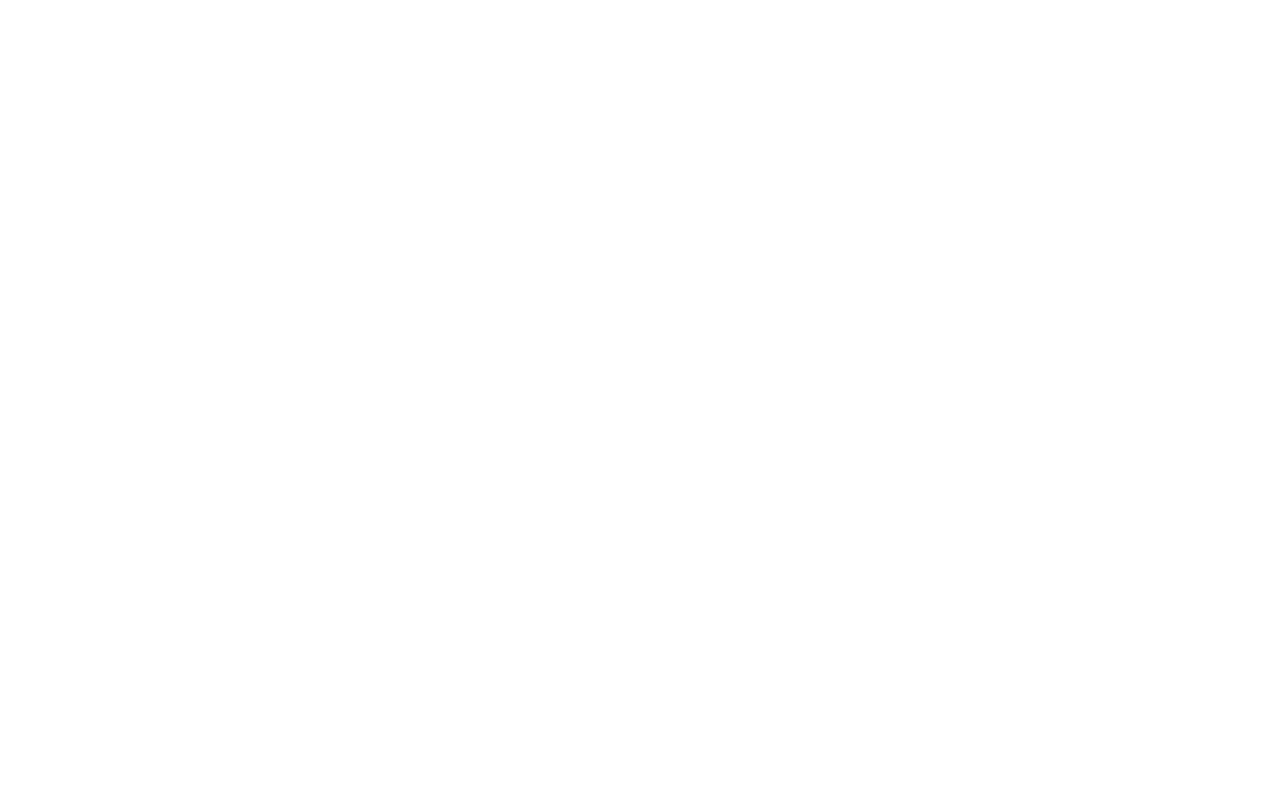
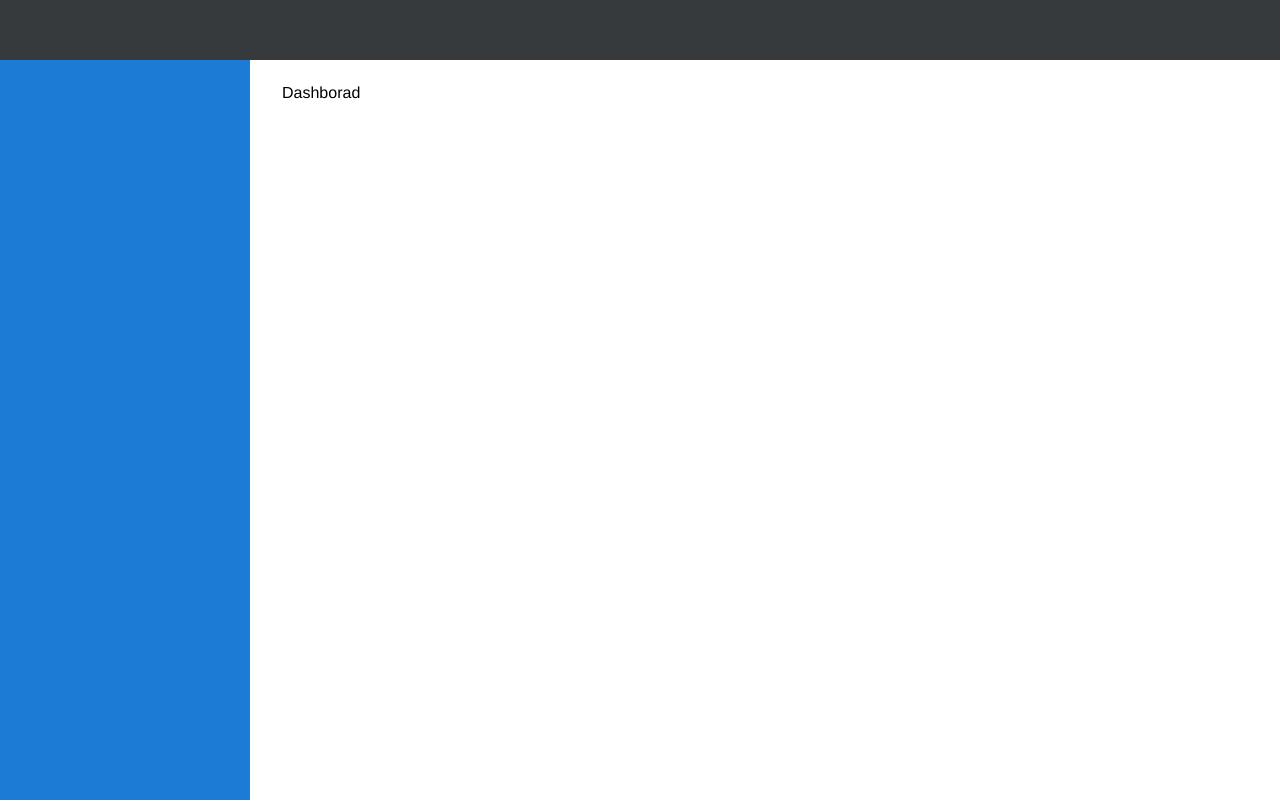
Before and after one commit to sadeq76/arvan-front-end-challenge, a Vue app: page / in a window 1280 px wide. Before the commit this address had no page. Built offline with nearby package versions, Linux system fonts and the light colour scheme.

Commit message:
add layout

```diff
--- a/src/assets/scss/utilities/_flexbox.scss
+++ b/src/assets/scss/utilities/_flexbox.scss
@@ -18,6 +18,7 @@
   align-items: center;
 }
 
-.spacer {
+.spacer,
+.grow-1 {
   flex-grow: 1;
 }
--- a/src/assets/scss/utilities/_spacing.scss
+++ b/src/assets/scss/utilities/_spacing.scss
@@ -15,7 +15,7 @@
   'ml': 'margin-left'
 );
 
-$sizes: 2, 4, 8, 12, 16, auto;
+$sizes: 2, 4, 6, 8, 12, 16, auto;
 
 @each $class-prefix, $property in $classes {
   @each $size in $sizes {
@@ -28,3 +28,17 @@
     }
   }
 }
+
+@each $class-prefix, $property in $classes {
+  @each $size in $sizes {
+    @media screen and (max-width: $mobile-breakpoint) {
+      .#{$class-prefix}-sm-#{$size} {
+        @if $size == auto {
+          #{$property}: $size;
+        } @else {
+          #{$property}: $size * $base-space;
+        }
+      }
+    }
+  }
+}
--- a/src/assets/scss/variables/_breakpoints.scss
+++ b/src/assets/scss/variables/_breakpoints.scss
@@ -1 +1 @@
-$mobile-breakpoint: 22.5rem; //360px
+$mobile-breakpoint: 30rem; //480px
--- a/src/layouts/DefaultLayout.vue
+++ b/src/layouts/DefaultLayout.vue
@@ -1,7 +1,39 @@
 <script setup lang="ts"></script>
 
 <template>
-  <div>
-    <slot></slot>
+  <div class="layout">
+    <nav class="navbar"></nav>
+    <aside class="sidebar"></aside>
+    <main class="px-8 py-6 p-sm-4">
+      <slot></slot>
+    </main>
   </div>
 </template>
+
+<style lang="scss" scoped>
+.layout {
+  width: 100vw;
+  height: 100vh;
+
+  display: grid;
+  grid-template-rows: 3.75rem auto;
+  grid-template-columns: 15.625rem auto;
+
+  @media only screen and (max-width: $mobile-breakpoint) {
+    grid-template-rows: 3.75rem auto 3.75rem;
+    grid-template-columns: 1fr;
+  }
+
+  .navbar {
+    background-color: rgb($charcoal-grey-color);
+    grid-column: 1/3;
+  }
+
+  .sidebar {
+    background-color: rgb($primary-color);
+    @media only screen and (max-width: $mobile-breakpoint) {
+      grid-row: 3;
+    }
+  }
+}
+</style>
--- a/src/router/index.ts
+++ b/src/router/index.ts
@@ -1,6 +1,7 @@
 import { createRouter, createWebHistory } from 'vue-router'
 import LoginView from '@/views/LoginView.vue'
 import RegisterView from '@/views/RegisterView.vue'
+import DashboardView from '@/views/DashboardView.vue'
 
 const router = createRouter({
   history: createWebHistory(import.meta.env.BASE_URL),
@@ -16,6 +17,12 @@
       name: 'Register',
       component: RegisterView,
       meta: { requiresAuth: false, layout: false }
+    },
+    {
+      path: '/',
+      name: 'Dashboard',
+      component: DashboardView,
+      meta: { requiresAuth: true, layout: true }
     }
   ]
 })
--- /dev/null
+++ b/src/views/DashboardView.vue
@@ -0,0 +1,5 @@
+<script setup lang="ts"></script>
+
+<template>
+  <div>Dashborad</div>
+</template>
```
Also changed, not shown: 2 other files (tests, documents, lock files or other folders).
